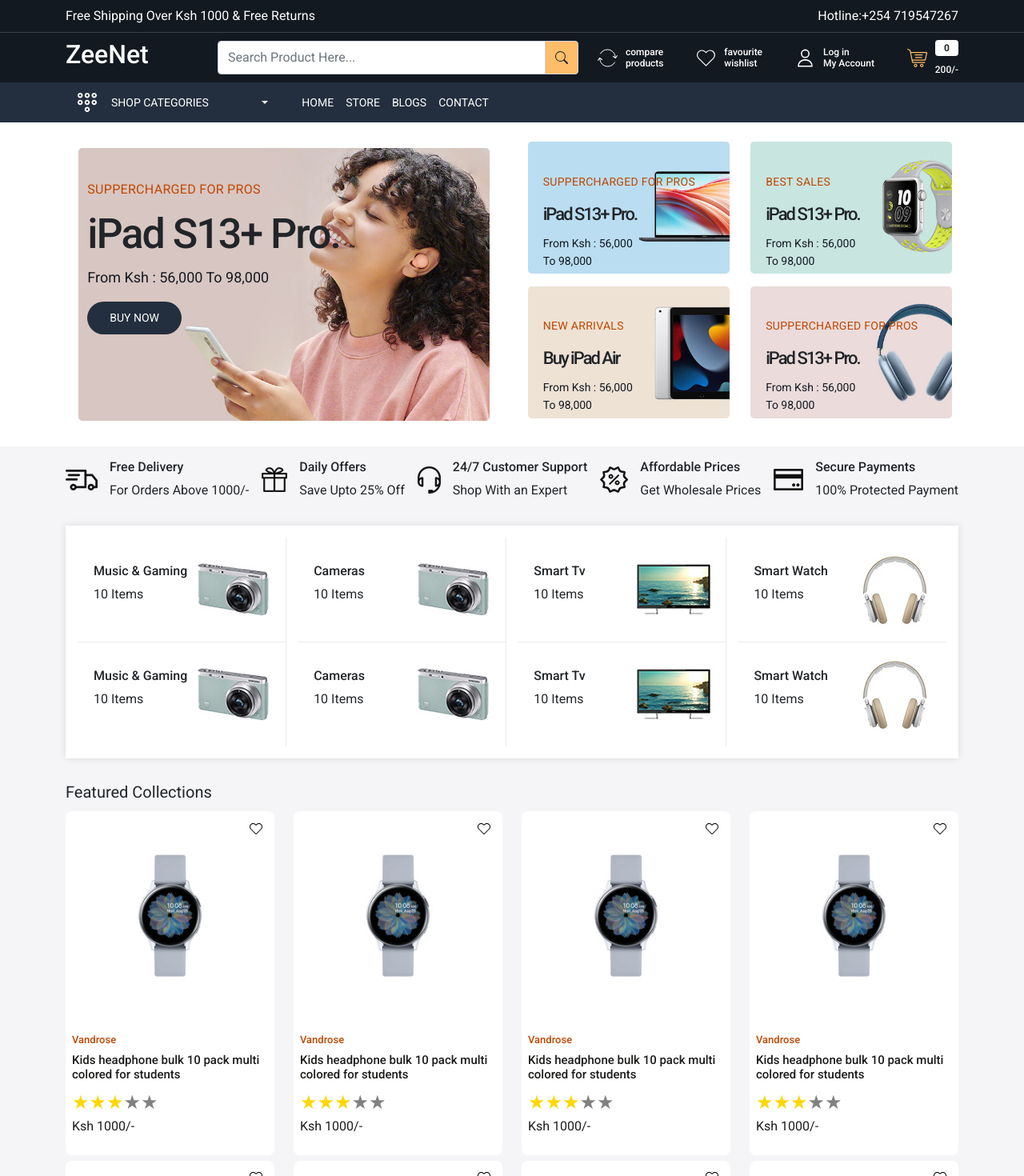
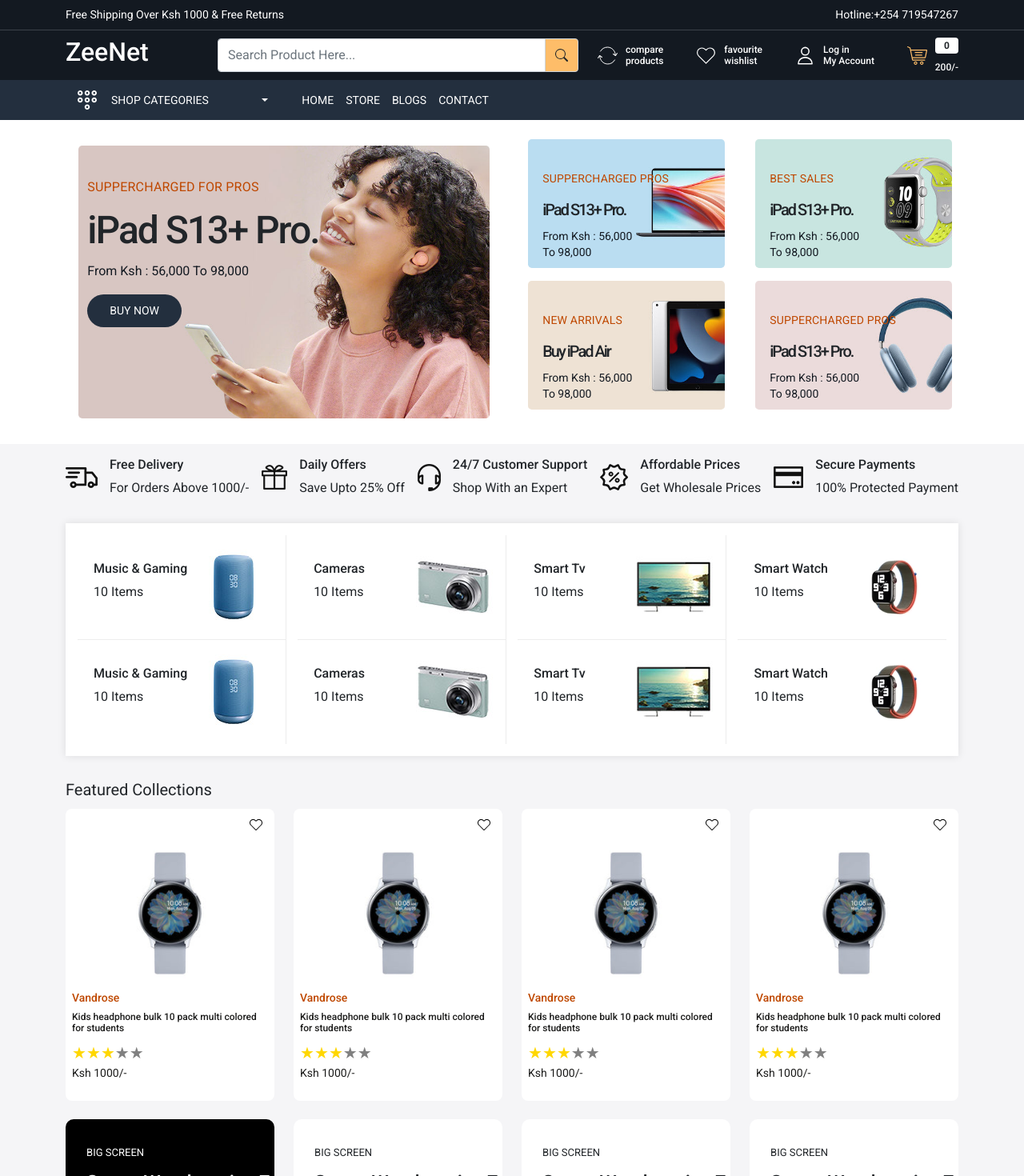
Before and after one commit to edwinonyango9286/ZeeNet, a React (Create React App) app in the folder frontend/: page / in a window 1280 px wide. Shown: the top 1470 px of the page at 80% size. Built offline with nearby package versions, Linux system fonts and the light colour scheme.

Commit message:
Modified frontend

```diff
--- a/frontend/src/App.css
+++ b/frontend/src/App.css
@@ -44,6 +44,11 @@
   border-bottom: 1px solid var(--color-3b4149);
   background-color: var(--color-131921);
 }
+.header-top-strip p{
+  font-size: 14px ;
+}
+
+
 
 .header-upper {
   background-color: var(--color-131921);
@@ -63,6 +68,9 @@
 .header-upper .header-upper-links h6{
   font-size: 12px;
 
+}
+.gap-5{
+  gap: 5px;
 }
 
 .gap-10 {
@@ -92,9 +100,8 @@
 .header-bottom .dropdown button {
   color: white;
   font-size: 14px;
-  line-height: 18px;
+  line-height: 16px;
   font-weight: 400;
-  letter-spacing: 0.3;
   text-transform: uppercase;
 }
 
@@ -105,12 +112,11 @@
 .header-bottom .dropdown-menu {
   background-color: #131921;
   width: 100%;
-  transform: translate(0px, 57px, 0px) !important;
+  transform: translate(0px, 50px, 0px) !important;
 }
 
 .header-bottom .dropdown-item {
-  padding: 20px;
-  margin-bottom: 3px;
+  padding: 10px;
   border-bottom: 1px solid var(--color-3b4149);
 }
 .header-bottom .dropdown-item:hover {
@@ -141,27 +147,27 @@
   left: 5%;
 }
 
-.main-banner-content h4 {
+.main-banner-content h5 {
   font-size: 16px;
   font-weight: 400;
   line-height: 24px;
   color: var(--color-bf4800);
   margin: 0 0 12px;
-  letter-spacing: 0.3px;
+  letter-spacing: 0.2px;
   text-transform: uppercase;
 }
 
-.main-banner-content h5 {
-  font-size: 52px;
-  line-height: 64px;
+.main-banner-content h6 {
+  font-size: 48px;
+  line-height: 60px;
   letter-spacing: -2px;
   font-weight: 500;
   text-transform: none;
 }
 
 .main-banner-content p {
-  font-size: 18px;
-  line-height: 28px;
+  font-size: 16px;
+  line-height: 26px;
   letter-spacing: 0.4;
   color: var(--color-131921);
 }
@@ -178,13 +184,13 @@
   line-height: 24px;
   color: var(--color-bf4800);
   margin: 0 0 12px;
-  letter-spacing: 0.3px;
+  letter-spacing: 0.2px;
   text-transform: uppercase;
 }
 
 .small-banner-content h5 {
-  font-size: 22px;
-  line-height: 34px;
+  font-size: 20px;
+  line-height: 30px;
   letter-spacing: -2px;
   font-weight: 500;
   text-transform: none;
@@ -192,13 +198,14 @@
 
 .small-banner-content p {
   font-size: 14px;
-  line-height: 22px;
-  letter-spacing: 0.4;
+  line-height: 20px;
+  letter-spacing: 0.2;
   color: var(--color-131921);
 }
 
 .small-banner {
-  width: 49%;
+  width: 48%;
+  height: auto;
 }
 
 /* Homepage Styling Ends  */
@@ -306,7 +313,7 @@
   width: 100%;
 }
 .product-card .product-image {
-  height: 270px;
+  height: 220px;
 }
 .product-card .product-image img {
   object-fit: contain;
@@ -326,21 +333,21 @@
 }
 .product-card .product-details h6 {
   color: var(--color-bf4800);
-  font-size: 13px;
+  font-size: 14px;
 }
 
 .product-card .product-details h5 {
-  font-size: 15px;
+  font-size: 12px;
   color: var(--color-1c1c1b);
 }
 
 .product-card p.description {
-  font-size: 13px;
+  font-size: 12px;
   color: var(--color-777777);
   margin-right: 20px;
 }
 .product-card .product-details p.price {
-  font-size: 16px;
+  font-size: 14px;
   color: var(--color-1c1c1b);
 }
 
@@ -399,8 +406,9 @@
 /* store styling starts here */
 .filter-card {
   background-color: white;
-  border-radius: 10px;
-  padding: 5px 15px 25px;
+  border-radius: 8px;
+  padding: 5px 18px 24px;
+  margin-top: 5px;
 }
 
 .filter-title {
@@ -408,14 +416,14 @@
   line-height: 20px;
   font-weight: 600;
   color: var(--color-1c1c1b);
-  margin-bottom: 20px;
+  margin-bottom: 5px;
 }
 
 .filter-card ul,
 .filter-card .form-check-label {
   list-style-type: none;
-  font-size: 13px;
-  line-height: 30px;
+  font-size: 14px;
+  line-height: 24px;
   color: var(--color-777777);
   cursor: pointer;
 }
@@ -432,8 +440,8 @@
   font-size: 14px;
   font-weight: 600;
   color: var(--color-1c1c1b);
-  margin-bottom: 15px;
-  margin-top: 20px;
+  margin-bottom: 10px;
+  margin-top: 10px;
 }
 
 .colors {
--- a/frontend/src/Components/Header.js
+++ b/frontend/src/Components/Header.js
@@ -35,7 +35,7 @@
           <div className="row align-items-center">
             <div className="col-2">
               <h2>
-                <Link className="text-white">ZeeNet</Link>
+                <Link className="text-white logo">ZeeNet</Link>
               </h2>
             </div>
             <div className="col-5">
--- a/frontend/src/Components/ProductCard.js
+++ b/frontend/src/Components/ProductCard.js
@@ -2,24 +2,23 @@
 import watchImage from "../images/watch.jpg";
 import headphones from "../images/headphone.jpg";
 import ReactStars from "react-rating-stars-component";
-import watchImage1 from "../images/watch-1.avif"
+import watchImage1 from "../images/watch-1.avif";
 import { Link } from "react-router-dom";
 import prodcompare from "../images/prodcompare.svg";
 import view from "../images/view.svg";
 import addCart from "../images/add-cart.svg";
-import wishlistIcon from "../images/wish.svg"
-import{ useLocation }from "react-router-dom";
+import wishlistIcon from "../images/wish.svg";
+import { useLocation } from "react-router-dom";
 
 const ProductCard = (props) => {
-  const {grid} = props;
+  const { grid } = props;
   let location = useLocation();
   return (
     <>
-    <div className={`${location.pathname=="/store" ? `gr-${grid}`:"col-3"}`} >
-      <Link to={`${location.pathname=="/"?"/store/:id":location.pathname=="/store/:id"?"/store/:id":":id"}`}
-
-
-      className="product-card position-relative">
+      <div
+        className={`${location.pathname == "/store" ? `gr-${grid}` : "col-3"}`}
+      >
+        <Link to="/sigleproduct/:id" className="product-card position-relative">
           <div className="wishlist-icon position-absolute">
             <button className="border-0 bg-transparent">
               <img src={wishlistIcon} alt="watch"></img>
@@ -28,7 +27,6 @@
           <div className="product-image">
             <img src={watchImage} className="img-fluid" alt="product image" />
             <img src={watchImage1} className="img-fluid" alt="watch"></img>
-
           </div>
 
           <div className="product-details">
@@ -38,19 +36,21 @@
             </h5>
             <ReactStars
               count={5}
-            size={24}
+              size={20}
               value={3}
               edit={false}
               activeColor="#ffd700"
             />
-          <p className={`description ${grid ===12 ?"d-bock":"d-none"}`}>
-          Introducing the HP ProBook X360, a versatile and powerful laptop designed to elevate your productivity and creativity to new heights
+            <p className={`description ${grid === 12 ? "d-bock" : "d-none"}`}>
+              Introducing the HP ProBook X360, a versatile and powerful laptop
+              designed to elevate your productivity and creativity to new
+              heights
             </p>
             <p className="price">Ksh 1000/-</p>
           </div>
 
           <div className="action-bar position-absolute">
-          <div className="d-flex flex-column gap-15">
+            <div className="d-flex flex-column gap-10">
               <button className="border-0 bg-transparent">
                 <img src={prodcompare} alt="prodcompare"></img>
               </button>
@@ -66,168 +66,7 @@
           </div>
         </Link>
       </div>
-
-    <div className={`${location.pathname=="/store" ? `gr-${grid}`:"col-3"}`} >
-      <Link
-
-
-      className="product-card position-relative">
-        <div className="wishlist-icon position-absolute">
-         <button className="border-0 bg-transparent">
-         <img src={wishlistIcon} alt="watch"></img>
-         </button>
-        </div>
-        <div className="product-image">
-          <img src={watchImage} className="img-fluid" alt="product image" />
-          <img src={watchImage1} className="img-fluid" alt="watch"></img>
-
-        </div>
-
-        <div className="product-details">
-          <h6 className="brand">Vandrose</h6>
-          <h5 className="product-title">
-            Kids headphone bulk 10 pack multi colored for students
-          </h5>
-          <ReactStars
-            count={5}
-            size={24}
-            value={3}
-            edit={false}
-            activeColor="#ffd700"
-          />
-          <p className={`description ${grid ===12 ?"d-bock":"d-none"}`}>
-          Introducing the HP ProBook X360, a versatile and powerful laptop designed to elevate your productivity and creativity to new heights
-          </p>
-          <p className="price">Ksh 1000/-</p>
-        </div>
-
-        <div className="action-bar position-absolute">
-          <div className="d-flex flex-column gap-15">
-            <button className="border-0 bg-transparent">
-              <img src={prodcompare} alt="prodcompare"></img>
-            </button>
-
-            <button className="border-0 bg-transparent">
-              <img src={view} alt="view"></img>
-            </button>
-
-            <button className="border-0 bg-transparent">
-              <img src={addCart} alt="addtocart"></img>
-            </button>
-          </div>
-        </div>
-      </Link>
-    </div>
-
-
-    <div className={`${location.pathname=="/store" ? `gr-${grid}`:"col-3"}`} >
-      <Link className="product-card position-relative">
-        <div className="wishlist-icon position-absolute">
-         <button className="border-0 bg-transparent">
-         <img src={wishlistIcon} alt="watch"></img>
-         </button>
-        </div>
-        <div className="product-image">
-          <img src={watchImage} className="img-fluid" alt="product image" />
-          <img src={watchImage1} className="img-fluid" alt="watch"></img>
-
-        </div>
-
-        <div className="product-details">
-          <h6 className="brand">Vandrose</h6>
-          <h5 className="product-title">
-            Kids headphone bulk 10 pack multi colored for students
-          </h5>
-          <ReactStars
-            count={5}
-            size={24}
-            value={3}
-            edit={false}
-            activeColor="#ffd700"
-          />
-          <p className={`description ${grid ===12 ?"d-bock":"d-none"}`}>
-          Introducing the HP ProBook X360, a versatile and powerful laptop designed to elevate your productivity and creativity to new heights
-          </p>
-          <p className="price">Ksh 1000/-</p>
-        </div>
-
-        <div className="action-bar position-absolute">
-          <div className="d-flex flex-column gap-15">
-            <button className="border-0 bg-transparent">
-              <img src={prodcompare} alt="prodcompare"></img>
-            </button>
-
-            <button className="border-0 bg-transparent">
-              <img src={view} alt="view"></img>
-            </button>
-
-            <button className="border-0 bg-transparent">
-              <img src={addCart} alt="addtocart"></img>
-            </button>
-          </div>
-        </div>
-      </Link>
-    </div>
-
-
-    <div className={`${location.pathname=="/store" ? `gr-${grid}`:"col-3"}`} >
-      <Link className="product-card position-relative">
-        <div className="wishlist-icon position-absolute">
-         <button className="border-0 bg-transparent">
-         <img src={wishlistIcon} alt="watch"></img>
-         </button>
-        </div>
-        <div className="product-image">
-          <img src={watchImage} className="img-fluid" alt="product image" />
-          <img src={watchImage1} className="img-fluid" alt="watch"></img>
-
-        </div>
-
-        <div className="product-details">
-          <h6 className="brand">Vandrose</h6>
-          <h5 className="product-title">
-            Kids headphone bulk 10 pack multi colored for students
-          </h5>
-          <ReactStars
-            count={5}
-            size={24}
-            value={3}
-            edit={false}
-            activeColor="#ffd700"
-          />
-          <p className={`description ${grid ===12 ?"d-bock":"d-none"}`}>
-          Introducing the HP ProBook X360, a versatile and powerful laptop designed to elevate your productivity and creativity to new heights
-          </p>
-          <p className="price">Ksh 1000/-</p>
-        </div>
-
-        <div className="action-bar position-absolute">
-          <div className="d-flex flex-column gap-15">
-            <button className="border-0 bg-transparent">
-              <img src={prodcompare} alt="prodcompare"></img>
-            </button>
-
-            <button className="border-0 bg-transparent">
-              <img src={view} alt="view"></img>
-            </button>
-
-            <button className="border-0 bg-transparent">
-              <img src={addCart} alt="addtocart"></img>
-            </button>
-          </div>
-        </div>
-      </Link>
-    </div>
-
-
-
-
-
-
     </>
-
-
-
   );
 };
 
--- a/frontend/src/Pages/Home.js
+++ b/frontend/src/Pages/Home.js
@@ -26,7 +26,8 @@
 import famous4 from "../images/famous-04.webp";
 import Container from "../Components/Container";
 import services from "../utils/Data"
-
+import spaeker from "../images/speaker.jpg"
+import smartwatch from "../images/smartwatch.avif"
 const Home = () => {
   return (
     <>
@@ -40,8 +41,8 @@
                 alt="main banner"
               ></img>
               <div className="main-banner-content position-absolute">
-                <h4> SUPPERCHARGED FOR PROS</h4>
-                <h5>iPad S13+ Pro.</h5>
+                <h5> SUPPERCHARGED FOR PROS</h5>
+                <h6>iPad S13+ Pro.</h6>
                 <p> From Ksh : 56,000 To 98,000</p>
                 <Link className="button">BUY NOW</Link>
               </div>
@@ -57,7 +58,7 @@
                   alt="small banner"
                 ></img>
                 <div className="small-banner-content position-absolute">
-                  <h4> SUPPERCHARGED FOR PROS</h4>
+                  <h4> SUPPERCHARGED PROS</h4>
                   <h5>iPad S13+ Pro.</h5>
                   <p>
                     From Ksh : 56,000 <br />
@@ -102,7 +103,7 @@
                   alt="small banner"
                 ></img>
                 <div className="small-banner-content position-absolute">
-                  <h4> SUPPERCHARGED FOR PROS</h4>
+                  <h4> SUPPERCHARGED PROS</h4>
                   <h5>iPad S13+ Pro.</h5>
                   <p>
                     From Ksh : 56,000 <br />
@@ -130,7 +131,6 @@
                   <p className="mb-0">{i.tagline}</p>
                 </div>
               </div>
-
                 )
               })}
 
@@ -148,7 +148,7 @@
                   <h6>Music & Gaming</h6>
                   <p>10 Items</p>
                 </div>
-                <img src={cameraImage} alt="camera"></img>
+                <img src={spaeker} alt="camera"></img>
               </div>
               <div className="d-flex  align-items-center">
                 <div>
@@ -169,7 +169,7 @@
                   <h6>Smart Watch</h6>
                   <p>10 Items</p>
                 </div>
-                <img src={headphoneImage} alt="camera"></img>
+                <img src={smartwatch} alt="camera"></img>
               </div>
 
               <div className="d-flex  align-items-center">
@@ -177,7 +177,7 @@
                   <h6>Music & Gaming</h6>
                   <p>10 Items</p>
                 </div>
-                <img src={cameraImage} alt="camera"></img>
+                <img src={spaeker} alt="camera"></img>
               </div>
               <div className="d-flex  align-items-center">
                 <div>
@@ -198,7 +198,7 @@
                   <h6>Smart Watch</h6>
                   <p>10 Items</p>
                 </div>
-                <img src={headphoneImage} alt="camera"></img>
+                <img src={smartwatch} alt="smartwatch"></img>
               </div>
             </div>
           </div>
--- a/frontend/src/Pages/SingleProduct.js
+++ b/frontend/src/Pages/SingleProduct.js
@@ -32,7 +32,7 @@
     <>
       <Meta title={"product name"} />
       <BreadCrumb title="product name" />
-      <Container class1="main-product-wrapper py-5 home-wrapper-2">
+      <Container class1="main-product-wrapper py-3 home-wrapper-2">
           <div className="row">
             <div className="col-6">
               <div className="main-product-image">
--- a/frontend/src/Pages/Store.js
+++ b/frontend/src/Pages/Store.js
@@ -20,7 +20,7 @@
       <Container class1="store-wrapper home-wrapper-2 ">
           <div className="row">
             <div className="col-3">
-              <div className="filter-card mb-3">
+              <div className="filter-card mb-2">
                 <h3 className="filter-title">Shop By Categories</h3>
                 <div>
                   <ul className="ps-0">
@@ -31,7 +31,7 @@
                   </ul>
                 </div>
               </div>
-              <div className="filter-card mb-3">
+              <div className="filter-card mb-2">
                 <h3 className="filter-title"> Filter By</h3>
                 <div>
                   <h5 className="sub-title">Availability</h5>
@@ -150,7 +150,7 @@
                   </div>
                 </div>
               </div>
-              <div className="filter-card mb-3">
+              <div className="filter-card mb-2">
                 <h3 className="filter-title">Product Tags</h3>
                 <div>
                   <div className="product-tags d-flex flex-wrap align-items-center gap-10">
@@ -188,7 +188,7 @@
                   </div>
                 </div>
               </div>
-              <div className="filter-card mb-3">
+              <div className="filter-card mb-2">
                 <h3 className="filter-title">Random Products</h3>
                 <div>
                   <div className="random-product mb-3 d-flex">
@@ -308,6 +308,9 @@
               <div className="products-list pb-5">
                 <div className="d-flex gap-10 flex-wrap" >
                 <ProductCard grid={grid} />
+                <ProductCard grid={grid} />
+                <ProductCard grid={grid} />
+                <ProductCard grid={grid} />
                 </div>
               </div>
             </div>
```
Also changed, not shown: frontend/src/images/smartwatch.avif (added). Lines whose indentation alone changed are shown as unchanged.
